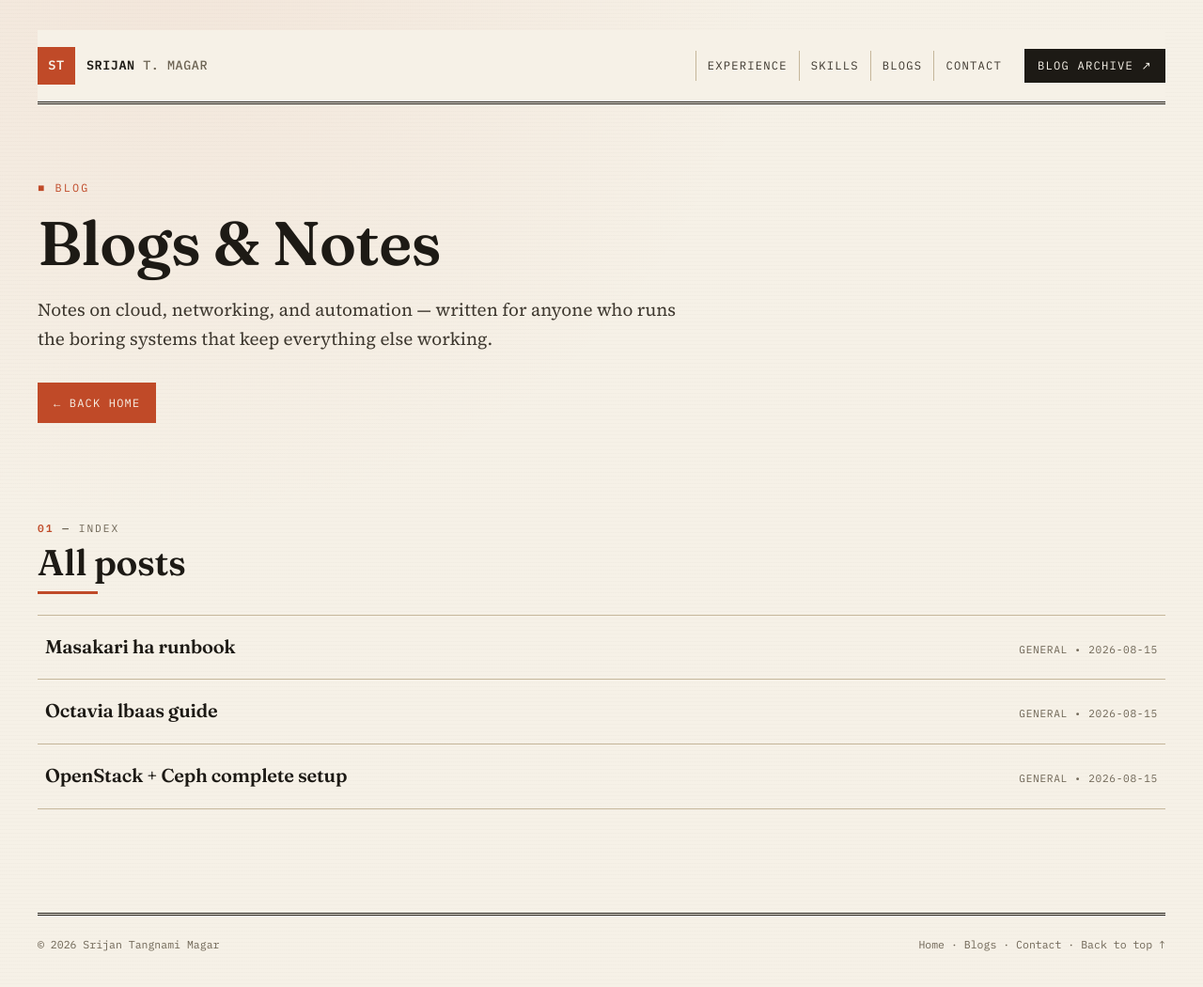
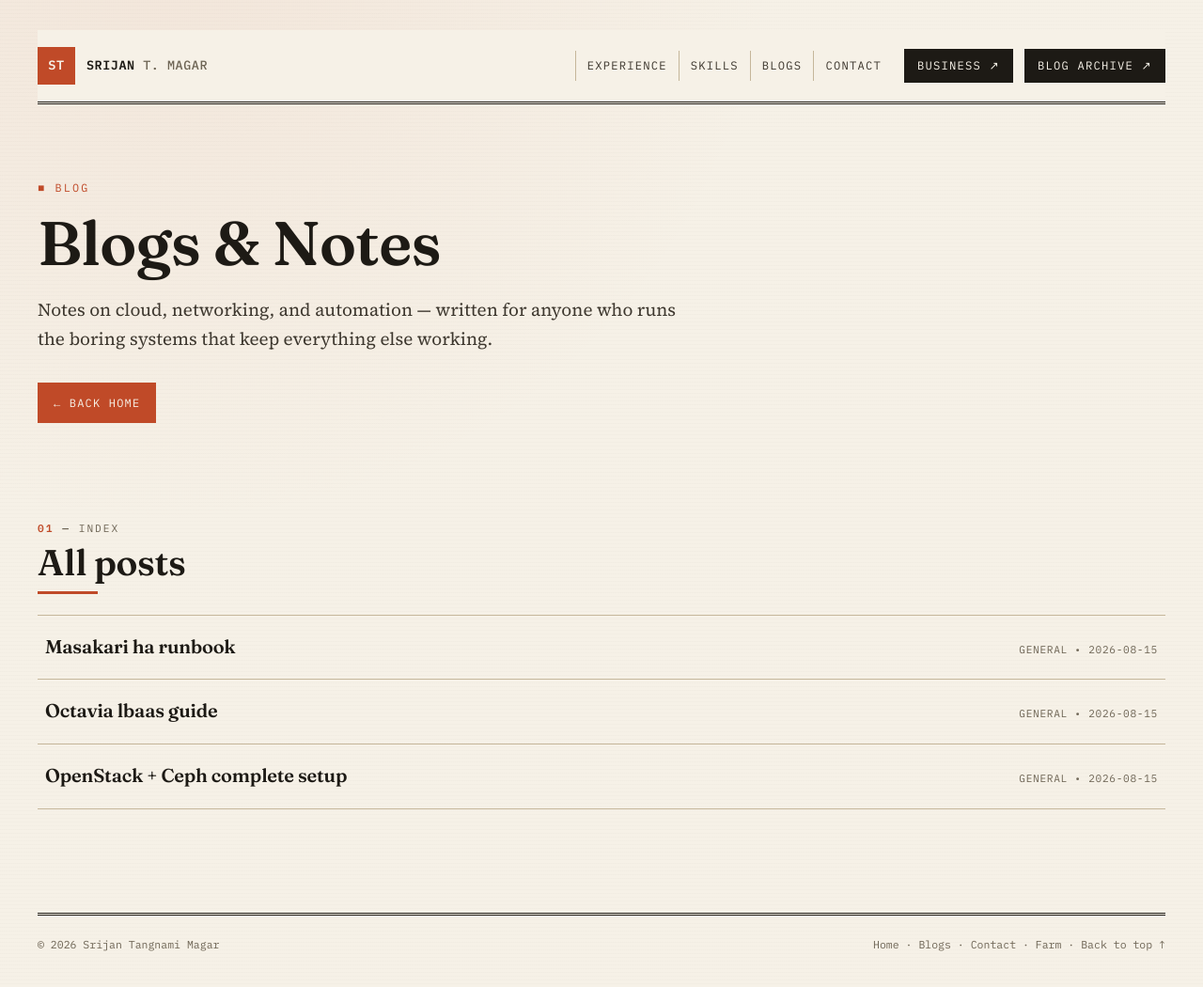
Before and after one commit to Jenium-lab/Jenium-lab.github.io, a website: page blogs.html in a window 1280 px wide. Shown: the whole page at 94% size. Drawn offline with Linux system fonts and the light colour scheme.

Commit message:
Add Business link to farm site in nav and footer

```diff
--- a/blogs.html
+++ b/blogs.html
@@ -35,6 +35,7 @@
           <a href="index.html#skills">Skills</a>
           <a href="index.html#blogs">Blogs</a>
           <a href="index.html#contact">Contact</a>
+          <a class="nav-cta" href="https://farm.srijantangnamimagar.com.np" target="_blank" rel="noreferrer">Business&nbsp;↗</a>
           <a class="nav-cta" href="blogs.html">Blog archive&nbsp;↗</a>
         </div>
       </nav>
@@ -67,7 +68,8 @@
         <span>© 2026 Srijan Tangnami Magar</span>
         <span>
           <a href="index.html">Home</a> · <a href="blogs.html">Blogs</a> ·
-          <a href="index.html#contact">Contact</a> · <a href="#top">Back to top ↑</a>
+          <a href="index.html#contact">Contact</a> · <a href="https://farm.srijantangnamimagar.com.np" target="_blank" rel="noreferrer">Farm</a> ·
+          <a href="#top">Back to top ↑</a>
         </span>
       </footer>
     </div>
```
Also changed, not shown: index.html (+3 -1 lines).
